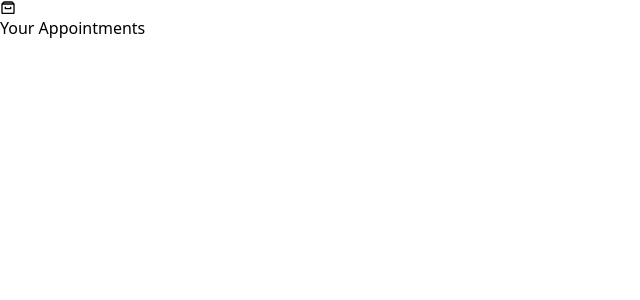
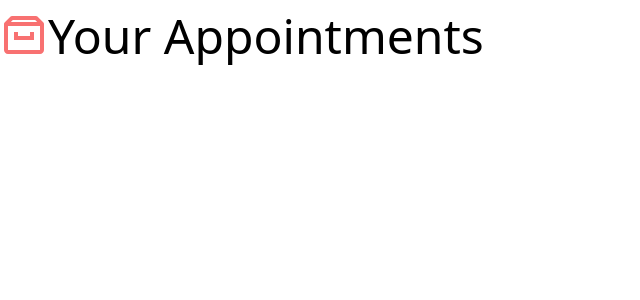
Before and after one commit to ppalancica/learning-react, a JavaScript app in the folder reactinterface/: page / in a window 1280 px wide. Shown: the top 300 px of the page, without its empty margins (0-640 px from the left). Built offline with nearby package versions, Linux system fonts and the light colour scheme; the HTML template or start-up script is replaced by a standard one.

Commit message:
Tailwind CSS to customize UI from App.js

```diff
--- a/reactinterface/src/App.js
+++ b/reactinterface/src/App.js
@@ -2,8 +2,10 @@
 
 function App() {
   return (
-    <div className="App">
-      <h1><BiArchive />Your Appointments</h1>
+    <div className="App container mx-auto mt-3 font-thin">
+      <h1 className="text-5xl">
+        <BiArchive className="inline-block text-red-400 align-top" />Your Appointments
+      </h1>
     </div>
   );
 }
```
